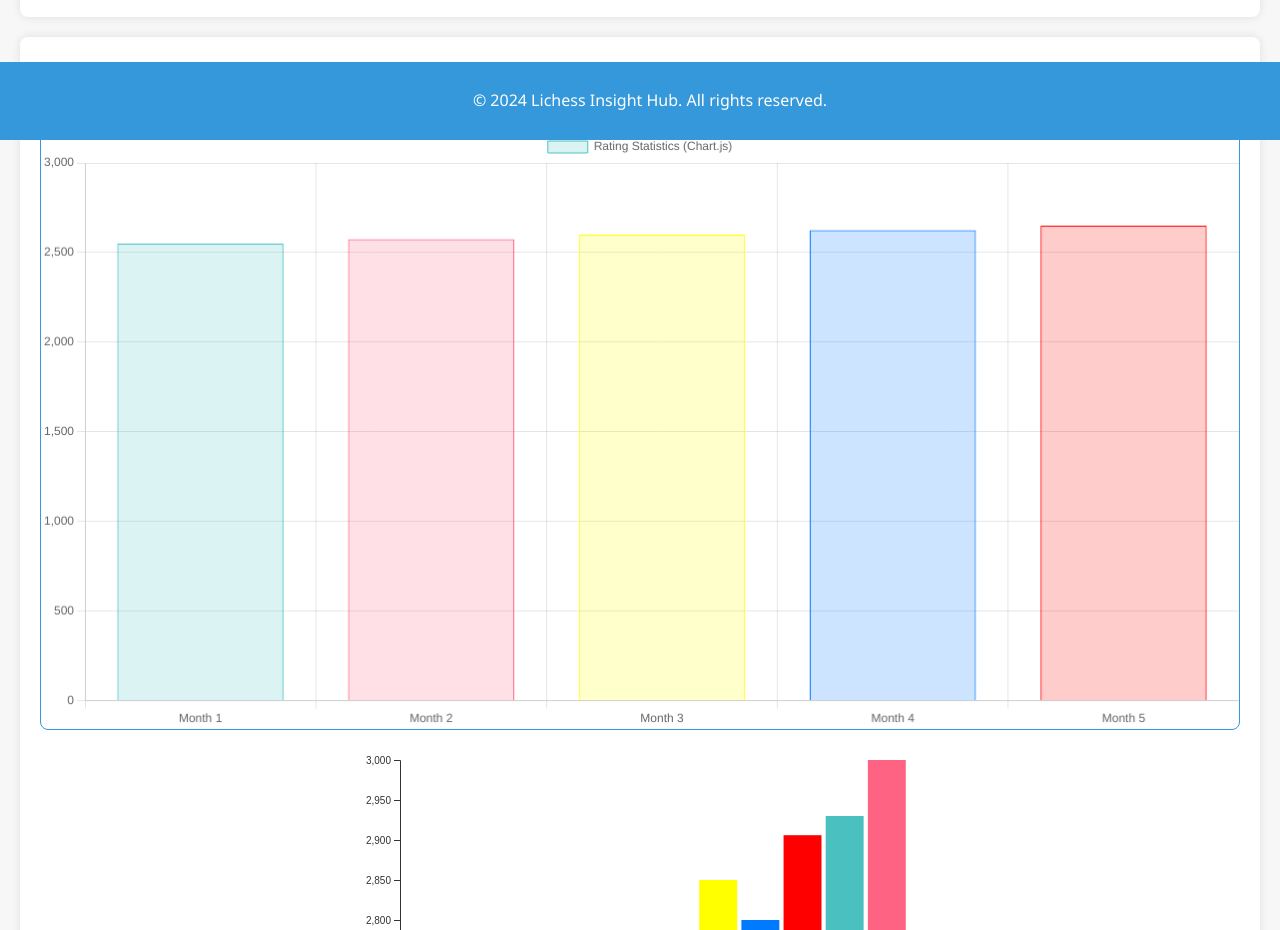
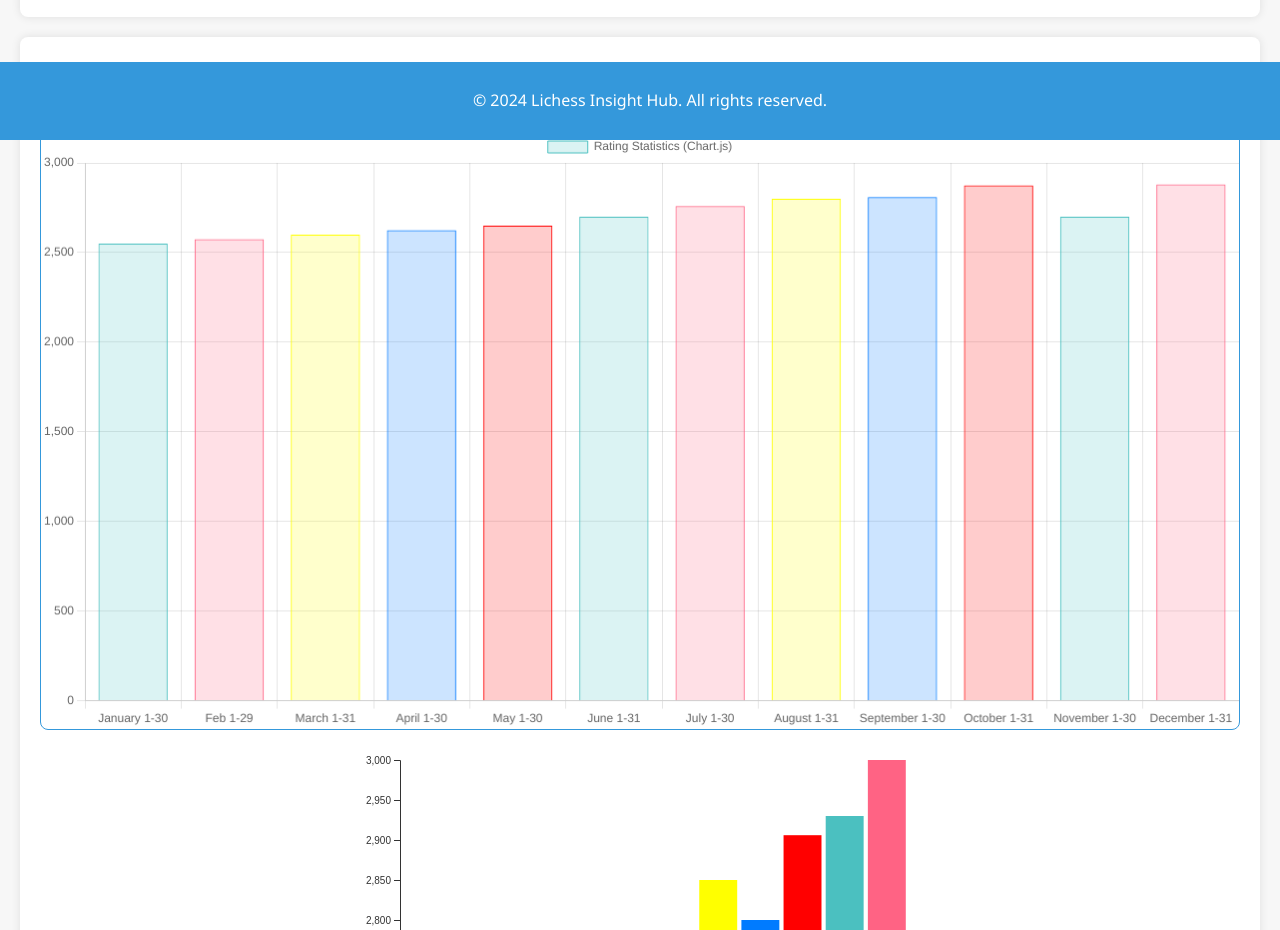
Before and after one commit to ScriptDeveloper2004/LichessInsightHub, a plain HTML site: page userratingchart.html in a window 1280 px wide. Shown: the part 660-1590 px from the top of the page. Drawn offline with nearby package versions, Linux system fonts and the light colour scheme.

Commit message:
Update userratingchart.html

```diff
--- a/userratingchart.html
+++ b/userratingchart.html
@@ -140,10 +140,10 @@
             var myChartChartJS = new Chart(ctxChartJS, {
                 type: 'bar',
                 data: {
-                    labels: ['Month 1', 'Month 2', 'Month 3', 'Month 4', 'Month 5'],
+                    labels: ['January 1-30', 'Feb 1-29', 'March 1-31', 'April 1-30', 'May 1-30', 'June 1-31', 'July 1-30', 'August 1-31', 'September 1-30', 'October 1-31', 'November 1-30', 'December 1-31'],
                     datasets: [{
                         label: 'Rating Statistics (Chart.js)',
-                        data: [2550, 2575, 2600, 2625, 2650], // Replace with actual data
+                        data: [2550, 2575, 2600, 2625, 2650, 2700, 2760, 2800, 2810, 2875, 2700, 2880, 2900, 2850, 2800, 2890, 2800, 2799, 2800, 2600, 2760, 2888, 2910, 2991, 2980, 2780, 2800, 2980, 3000], // Replace with actual data
                         backgroundColor: [
                             'rgba(75, 192, 192, 0.2)',
                             'rgba(255, 99, 132, 0.2)',
```
